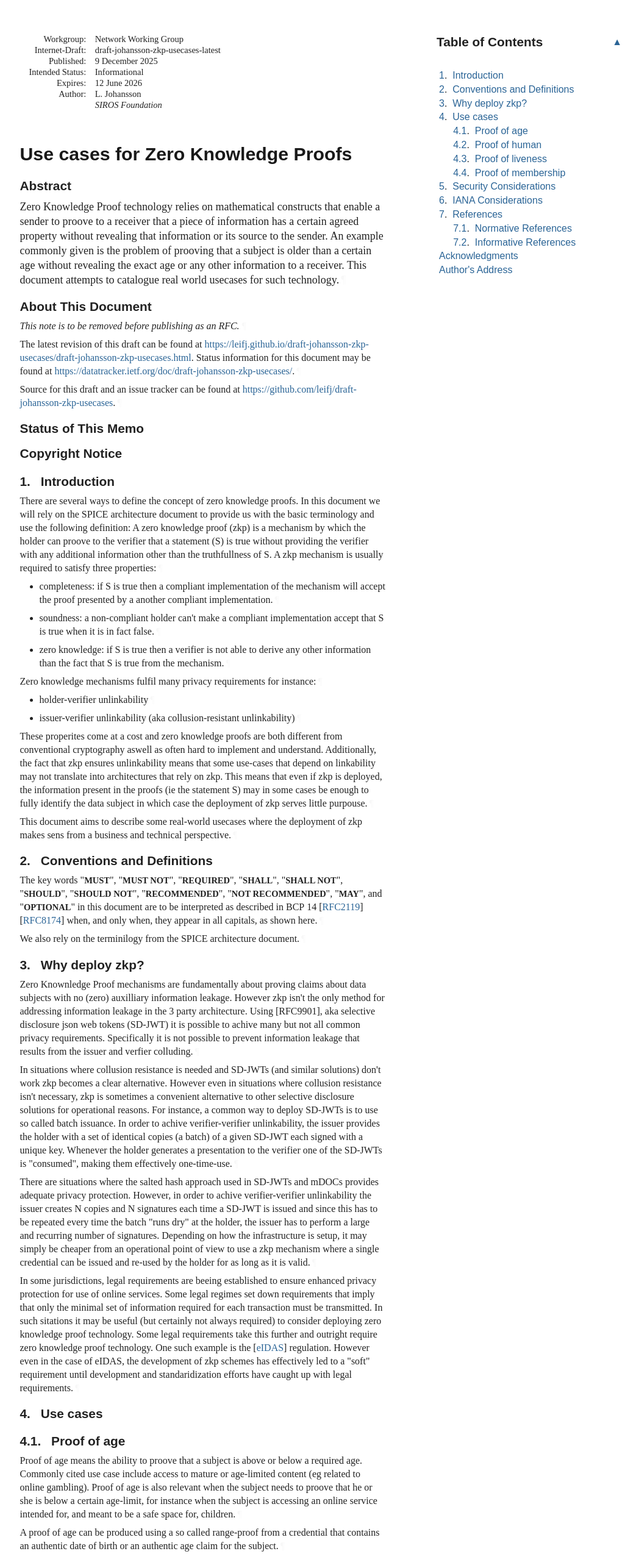
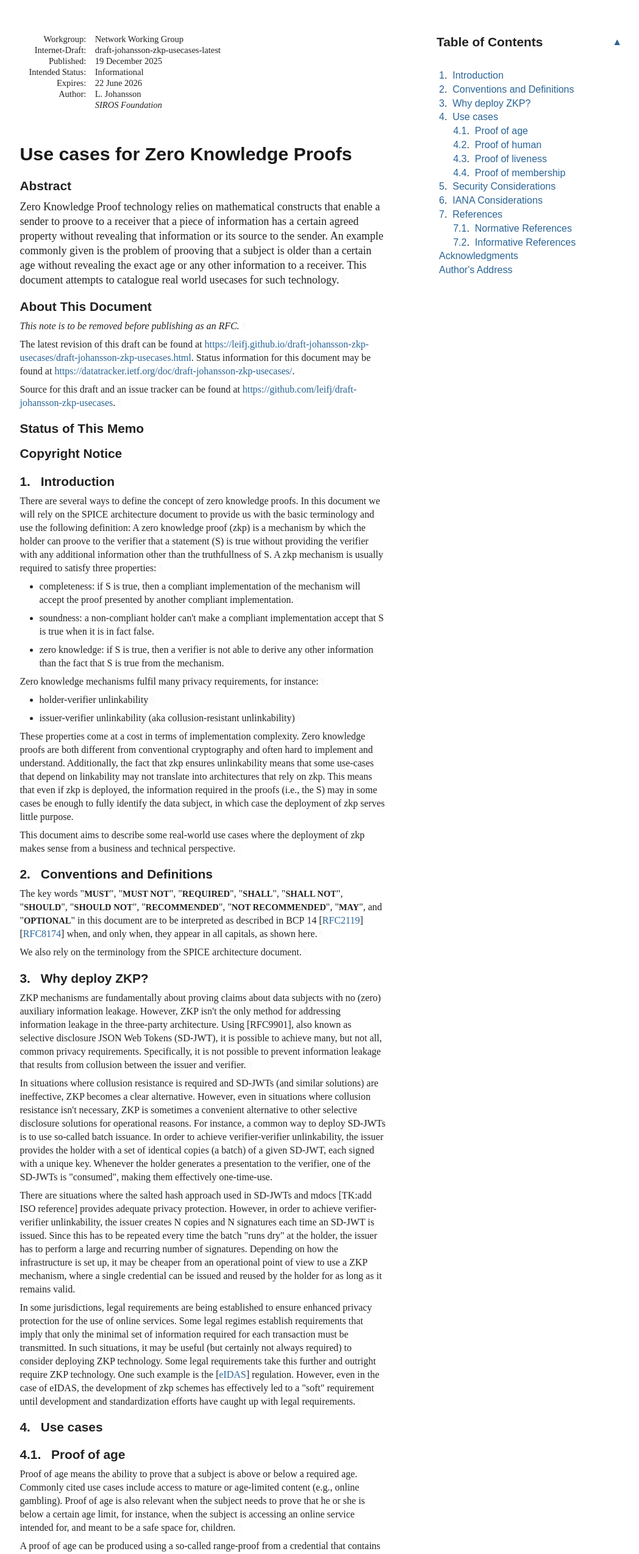
Before and after one commit to leifj/draft-johansson-zkp-usecases, a plain HTML site: page draft-johansson-zkp-usecases.html in a window 1280 px wide. Shown: the part 20-2569 px from the top of the page at 61% size, without its empty margins (92-1140 px from the left). Drawn offline with Linux system fonts and the light colour scheme; a web font is replaced by a local one.

Commit message:
Script updating gh-pages from 22ca96c. [ci skip]

```diff
--- a/draft-johansson-zkp-usecases.html
+++ b/draft-johansson-zkp-usecases.html
@@ -20,10 +20,10 @@
     google-i18n-address 3.1.1
     intervaltree 3.1.0
     Jinja2 3.1.6
-    lxml 5.3.1
-    platformdirs 4.5.0
+    lxml 6.0.2
+    platformdirs 4.5.1
     pycountry 24.6.1
-    PyYAML 6.0.2
+    PyYAML 6.0.3
     requests 2.32.5
     wcwidth 0.2.14
 -->
@@ -1048,7 +1048,7 @@ svg :is([fill="white"], [fill^="#fff"]) {
 </tr></thead>
 <tfoot><tr>
 <td class="left">Johansson</td>
-<td class="center">Expires 12 June 2026</td>
+<td class="center">Expires 22 June 2026</td>
 <td class="right">[Page]</td>
 </tr></tfoot>
 </table>
@@ -1061,12 +1061,12 @@ svg :is([fill="white"], [fill^="#fff"]) {
 <dd class="internet-draft">draft-johansson-zkp-usecases-latest</dd>
 <dt class="label-published">Published:</dt>
 <dd class="published">
-<time datetime="2025-12-09" class="published">9 December 2025</time>
+<time datetime="2025-12-19" class="published">19 December 2025</time>
     </dd>
 <dt class="label-intended-status">Intended Status:</dt>
 <dd class="intended-status">Informational</dd>
 <dt class="label-expires">Expires:</dt>
-<dd class="expires"><time datetime="2026-06-12">12 June 2026</time></dd>
+<dd class="expires"><time datetime="2026-06-22">22 June 2026</time></dd>
 <dt class="label-authors">Author:</dt>
 <dd class="authors">
 <div class="author">
@@ -1111,7 +1111,7 @@ svg :is([fill="white"], [fill^="#fff"]) {
         time. It is inappropriate to use Internet-Drafts as reference
         material or to cite them other than as "work in progress."<a href="#section-boilerplate.1-3" class="pilcrow">¶</a></p>
 <p id="section-boilerplate.1-4">
-        This Internet-Draft will expire on 12 June 2026.<a href="#section-boilerplate.1-4" class="pilcrow">¶</a></p>
+        This Internet-Draft will expire on 22 June 2026.<a href="#section-boilerplate.1-4" class="pilcrow">¶</a></p>
 </section>
 </div>
 <div id="copyright">
@@ -1147,7 +1147,7 @@ svg :is([fill="white"], [fill^="#fff"]) {
             <p id="section-toc.1-1.2.1" class="keepWithNext"><a href="#section-2" class="auto internal xref">2</a>.  <a href="#name-conventions-and-definitions" class="internal xref">Conventions and Definitions</a></p>
 </li>
           <li class="compact toc ulBare ulEmpty" id="section-toc.1-1.3">
-            <p id="section-toc.1-1.3.1" class="keepWithNext"><a href="#section-3" class="auto internal xref">3</a>.  <a href="#name-why-deploy-zkp" class="internal xref">Why deploy zkp?</a></p>
+            <p id="section-toc.1-1.3.1" class="keepWithNext"><a href="#section-3" class="auto internal xref">3</a>.  <a href="#name-why-deploy-zkp" class="internal xref">Why deploy ZKP?</a></p>
 </li>
           <li class="compact toc ulBare ulEmpty" id="section-toc.1-1.4">
             <p id="section-toc.1-1.4.1"><a href="#section-4" class="auto internal xref">4</a>.  <a href="#name-use-cases" class="internal xref">Use cases</a></p>
@@ -1201,16 +1201,16 @@ svg :is([fill="white"], [fill^="#fff"]) {
 <p id="section-1-1">There are several ways to define the concept of zero knowledge proofs. In this document we will rely on the SPICE architecture document to provide us with the basic terminology and use the following definition: A zero knowledge proof (zkp) is a mechanism by which the holder can proove to the verifier that a statement (S) is true without providing the verifier with any additional information other than the truthfullness of S. A zkp mechanism is usually required to satisfy three properties:<a href="#section-1-1" class="pilcrow">¶</a></p>
 <ul class="normal">
 <li class="normal" id="section-1-2.1">
-          <p id="section-1-2.1.1">completeness: if S is true then a compliant implementation of the mechanism will accept the proof presented by a another compliant implementation.<a href="#section-1-2.1.1" class="pilcrow">¶</a></p>
+          <p id="section-1-2.1.1">completeness: if S is true, then a compliant implementation of the mechanism will accept the proof presented by another compliant implementation.<a href="#section-1-2.1.1" class="pilcrow">¶</a></p>
 </li>
         <li class="normal" id="section-1-2.2">
           <p id="section-1-2.2.1">soundness: a non-compliant holder can't make a compliant implementation accept that S is true when it is in fact false.<a href="#section-1-2.2.1" class="pilcrow">¶</a></p>
 </li>
         <li class="normal" id="section-1-2.3">
-          <p id="section-1-2.3.1">zero knowledge: if S is true then a verifier is not able to derive any other information than the fact that S is true from the mechanism.<a href="#section-1-2.3.1" class="pilcrow">¶</a></p>
+          <p id="section-1-2.3.1">zero knowledge: if S is true, then a verifier is not able to derive any other information than the fact that S is true from the mechanism.<a href="#section-1-2.3.1" class="pilcrow">¶</a></p>
 </li>
       </ul>
-<p id="section-1-3">Zero knowledge mechanisms fulfil many privacy requirements for instance:<a href="#section-1-3" class="pilcrow">¶</a></p>
+<p id="section-1-3">Zero knowledge mechanisms fulfil many privacy requirements, for instance:<a href="#section-1-3" class="pilcrow">¶</a></p>
 <ul class="normal">
 <li class="normal" id="section-1-4.1">
           <p id="section-1-4.1.1">holder-verifier unlinkability<a href="#section-1-4.1.1" class="pilcrow">¶</a></p>
@@ -1219,8 +1219,8 @@ svg :is([fill="white"], [fill^="#fff"]) {
           <p id="section-1-4.2.1">issuer-verifier unlinkability (aka collusion-resistant unlinkability)<a href="#section-1-4.2.1" class="pilcrow">¶</a></p>
 </li>
       </ul>
-<p id="section-1-5">These properites come at a cost and zero knowledge proofs are both different from conventional cryptography aswell as often hard to implement and understand. Additionally, the fact that zkp ensures unlinkability means that some use-cases that depend on linkability may not translate into architectures that rely on zkp. This means that even if zkp is deployed, the information present in the proofs (ie the statement S) may in some cases be enough to fully identify the data subject in which case the deployment of zkp serves little purpouse.<a href="#section-1-5" class="pilcrow">¶</a></p>
-<p id="section-1-6">This document aims to describe some real-world usecases where the deployment of zkp makes sens from a business and technical perspective.<a href="#section-1-6" class="pilcrow">¶</a></p>
+<p id="section-1-5">These properties come at a cost in terms of implementation complexity. Zero knowledge proofs are both different from conventional cryptography and often hard to implement and understand. Additionally, the fact that zkp ensures unlinkability means that some use-cases that depend on linkability may not translate into architectures that rely on zkp. This means that even if zkp is deployed, the information required in the proofs (i.e., the S) may in some cases be enough to fully identify the data subject, in which case the deployment of zkp serves little purpose.<a href="#section-1-5" class="pilcrow">¶</a></p>
+<p id="section-1-6">This document aims to describe some real-world use cases where the deployment of zkp makes sense from a business and technical perspective.<a href="#section-1-6" class="pilcrow">¶</a></p>
 </section>
 </div>
 <div id="conventions-and-definitions">
@@ -1232,18 +1232,18 @@ svg :is([fill="white"], [fill^="#fff"]) {
 "<span class="bcp14">MAY</span>", and "<span class="bcp14">OPTIONAL</span>" in this document are to be interpreted as
 described in BCP 14 <span>[<a href="#RFC2119" class="cite xref">RFC2119</a>]</span> <span>[<a href="#RFC8174" class="cite xref">RFC8174</a>]</span> when, and only when, they
 appear in all capitals, as shown here.<a href="#section-2-1" class="pilcrow">¶</a></p>
-<p id="section-2-2">We also rely on the terminilogy from the SPICE architecture document.<a href="#section-2-2" class="pilcrow">¶</a></p>
+<p id="section-2-2">We also rely on the terminology from the SPICE architecture document.<a href="#section-2-2" class="pilcrow">¶</a></p>
 </section>
 </div>
 <div id="why-deploy-zkp">
 <section id="section-3">
       <h2 id="name-why-deploy-zkp">
-<a href="#section-3" class="section-number selfRef">3. </a><a href="#name-why-deploy-zkp" class="section-name selfRef">Why deploy zkp?</a>
+<a href="#section-3" class="section-number selfRef">3. </a><a href="#name-why-deploy-zkp" class="section-name selfRef">Why deploy ZKP?</a>
       </h2>
-<p id="section-3-1">Zero Knownledge Proof mechanisms are fundamentally about proving claims about data subjects with no (zero) auxilliary information leakage. However zkp isn't the only method for addressing information leakage in the 3 party architecture. Using [RFC9901], aka selective disclosure json web tokens (SD-JWT) it is possible to achive many but not all common privacy requirements. Specifically it is not possible to prevent information leakage that results from the issuer and verfier colluding.<a href="#section-3-1" class="pilcrow">¶</a></p>
-<p id="section-3-2">In situations where collusion resistance is needed and SD-JWTs (and similar solutions) don't work zkp becomes a clear alternative. However even in situations where collusion resistance isn't necessary, zkp is sometimes a convenient alternative to other selective disclosure solutions for operational reasons. For instance, a common way to deploy SD-JWTs is to use so called batch issuance. In order to achive verifier-verifier unlinkability, the issuer provides the holder with a set of identical copies (a batch) of a given SD-JWT each signed with a unique key. Whenever the holder generates a presentation to the verifier one of the SD-JWTs is "consumed", making them effectively one-time-use.<a href="#section-3-2" class="pilcrow">¶</a></p>
-<p id="section-3-3">There are situations where the salted hash approach used in SD-JWTs and mDOCs provides adequate privacy protection. However, in order to achive verifier-verifier unlinkability the issuer creates N copies and N signatures each time a SD-JWT is issued and since this has to be repeated every time the batch "runs dry" at the holder, the issuer has to perform a large and recurring number of signatures. Depending on how the infrastructure is setup, it may simply be cheaper from an operational point of view to use a zkp mechanism where a single credential can be issued and re-used by the holder for as long as it is valid.<a href="#section-3-3" class="pilcrow">¶</a></p>
-<p id="section-3-4">In some jurisdictions, legal requirements are beeing established to ensure enhanced privacy protection for use of online services. Some legal regimes set down requirements that imply that only the minimal set of information required for each transaction must be transmitted. In such sitations it may be useful (but certainly not always required) to consider deploying zero knowledge proof technology. Some legal requirements take this further and outright require zero knowledge proof technology. One such example is the <span>[<a href="#eIDAS" class="cite xref">eIDAS</a>]</span> regulation. However even in the case of eIDAS, the development of zkp schemes has effectively led to a "soft" requirement until development and standaridization efforts have caught up with legal requirements.<a href="#section-3-4" class="pilcrow">¶</a></p>
+<p id="section-3-1">ZKP mechanisms are fundamentally about proving claims about data subjects with no (zero) auxiliary information leakage. However, ZKP isn't the only method for addressing information leakage in the three-party architecture. Using [RFC9901], also known as selective disclosure JSON Web Tokens (SD-JWT), it is possible to achieve many, but not all, common privacy requirements. Specifically, it is not possible to prevent information leakage that results from collusion between the issuer and verifier.<a href="#section-3-1" class="pilcrow">¶</a></p>
+<p id="section-3-2">In situations where collusion resistance is required and SD-JWTs (and similar solutions) are ineffective, ZKP becomes a clear alternative. However, even in situations where collusion resistance isn't necessary, ZKP is sometimes a convenient alternative to other selective disclosure solutions for operational reasons. For instance, a common way to deploy SD-JWTs is to use so-called batch issuance. In order to achieve verifier-verifier unlinkability, the issuer provides the holder with a set of identical copies (a batch) of a given SD-JWT, each signed with a unique key. Whenever the holder generates a presentation to the verifier, one of the SD-JWTs is "consumed", making them effectively one-time-use.<a href="#section-3-2" class="pilcrow">¶</a></p>
+<p id="section-3-3">There are situations where the salted hash approach used in SD-JWTs and mdocs [TK:add ISO reference] provides adequate privacy protection. However, in order to achieve verifier-verifier unlinkability, the issuer creates N copies and N signatures each time an SD-JWT is issued. Since this has to be repeated every time the batch "runs dry" at the holder, the issuer has to perform a large and recurring number of signatures. Depending on how the infrastructure is set up, it may be cheaper from an operational point of view to use a ZKP mechanism, where a single credential can be issued and reused by the holder for as long as it remains valid.<a href="#section-3-3" class="pilcrow">¶</a></p>
+<p id="section-3-4">In some jurisdictions, legal requirements are being established to ensure enhanced privacy protection for the use of online services. Some legal regimes establish requirements that imply that only the minimal set of information required for each transaction must be transmitted. In such situations, it may be useful (but certainly not always required) to consider deploying ZKP technology. Some legal requirements take this further and outright require ZKP technology. One such example is the <span>[<a href="#eIDAS" class="cite xref">eIDAS</a>]</span> regulation. However, even in the case of eIDAS, the development of zkp schemes has effectively led to a "soft" requirement until development and standardization efforts have caught up with legal requirements.<a href="#section-3-4" class="pilcrow">¶</a></p>
 </section>
 </div>
 <div id="use-cases">
@@ -1256,8 +1256,8 @@ appear in all capitals, as shown here.<a href="#section-2-1" class="pilcrow">¶<
         <h3 id="name-proof-of-age">
 <a href="#section-4.1" class="section-number selfRef">4.1. </a><a href="#name-proof-of-age" class="section-name selfRef">Proof of age</a>
         </h3>
-<p id="section-4.1-1">Proof of age means the ability to proove that a subject is above or below a required age. Commonly cited use case include access to mature or age-limited content (eg related to online gambling). Proof of age is also relevant when the subject needs to proove that he or she is below a certain age-limit, for instance when the subject is accessing an online service intended for, and meant to be a safe space for, children.<a href="#section-4.1-1" class="pilcrow">¶</a></p>
-<p id="section-4.1-2">A proof of age can be produced using a so called range-proof from a credential that contains an authentic date of birth or an authentic age claim for the subject.<a href="#section-4.1-2" class="pilcrow">¶</a></p>
+<p id="section-4.1-1">Proof of age means the ability to prove that a subject is above or below a required age. Commonly cited use cases include access to mature or age-limited content (e.g., online gambling). Proof of age is also relevant when the subject needs to prove that he or she is below a certain age limit, for instance, when the subject is accessing an online service intended for, and meant to be a safe space for, children.<a href="#section-4.1-1" class="pilcrow">¶</a></p>
+<p id="section-4.1-2">A proof of age can be produced using a so-called range-proof from a credential that contains an authentic date of birth or an authentic age claim for the subject.<a href="#section-4.1-2" class="pilcrow">¶</a></p>
 </section>
 </div>
 <div id="proof-of-human">
@@ -1265,8 +1265,8 @@ appear in all capitals, as shown here.<a href="#section-2-1" class="pilcrow">¶<
         <h3 id="name-proof-of-human">
 <a href="#section-4.2" class="section-number selfRef">4.2. </a><a href="#name-proof-of-human" class="section-name selfRef">Proof of human</a>
         </h3>
-<p id="section-4.2-1">Proof of human means the ability to proove that a subject is human. This could be achived by producing a zkp proof from a credential only given to humans. It is often presumed that a passport or similar travel document, or the Personal Identity Document (PID) credentials envisioned by the eIDAS regulation will only be provided to humans but it is by no means certain that all countries and organizations that issue recognized ICAO travel documents would only issue them to persons (humans). ICAO guidelines make no explicit requirement that only humans are allowed to obtain a passport or an emergency travel document but the term "person" indicates that this is the intent.<a href="#section-4.2-1" class="pilcrow">¶</a></p>
-<p id="section-4.2-2">The reason proof of human may be interesting follows from the increased use of semi-autonomous agents that sometimes acts independently from, or on loosely formulated instructions (prompts) from a human. It may be useful to distinguish actions taken by a human from actions taken by an agent as the result of a prompt and also from actions taken independently from any human interaction. Such actions are sometimes, but not always recorded together with identifiable information and the use of zkp allows the trust in the "human:ness" to be seperated from any trust in the agent holding the authorzation for the act itself.<a href="#section-4.2-2" class="pilcrow">¶</a></p>
+<p id="section-4.2-1">Proof of human means the ability to prove that a subject is human. This could be achieved by producing a ZKP proof from a credential that is only given to humans. It is often presumed that a passport or similar travel document, or the Personal Identity Document (PID) credentials envisioned by the eIDAS regulation, will only be provided to humans, but it is by no means certain that all countries and organizations that issue recognized ICAO travel documents would only issue them to persons (humans). ICAO guidelines do not explicitly require that only humans are allowed to obtain a passport or an emergency travel document, but the term "person" suggests that this is the intended meaning [tk: reference to ICAO guidelines].<a href="#section-4.2-1" class="pilcrow">¶</a></p>
+<p id="section-4.2-2">The reason proof of human may be interesting follows from the increased use of semi-autonomous agents that sometimes act independently or on loosely formulated instructions (prompts) from a human. It may be useful to distinguish between actions taken by a human and those taken by an agent as a result of a prompt, as well as those taken independently of any human interaction. Such actions are sometimes, but not always, recorded together with identifiable information, and the use of zkp allows the trust in the "human-ness" to be separated from any trust in the agent holding the authorization for the act itself.<a href="#section-4.2-2" class="pilcrow">¶</a></p>
 </section>
 </div>
 <div id="proof-of-liveness">
@@ -1274,8 +1274,8 @@ appear in all capitals, as shown here.<a href="#section-2-1" class="pilcrow">¶<
         <h3 id="name-proof-of-liveness">
 <a href="#section-4.3" class="section-number selfRef">4.3. </a><a href="#name-proof-of-liveness" class="section-name selfRef">Proof of liveness</a>
         </h3>
-<p id="section-4.3-1">In the 3 party model a credential is issued to a digital "wallet" under the control of the subject. Cryptographic controls - aka holder binding - is used to ensure that a given credential is issued to one specific wallet. Cryptographic binding cannot however ensure that the subject is the only one able to control the wallet and it is sometimes necessary to know that a particular subject is in direct control of the wallet device. This is sometimes called liveness checks and is commonly used when issuing credentials based on travel documents, drivers licenses and other documents that carry some form of biometric data that can be matched with a subject. Liveness checks are carried out in order to ensure (to some degree) that the subject is physically present instead of (say) having their actions emulated by software.<a href="#section-4.3-1" class="pilcrow">¶</a></p>
-<p id="section-4.3-2">A liveness credential is a representation of a recent liveness check and the use of zkp enables a verifier to have confidence in that a trusted liveness verification has been done without providing any additional information. It would be possible to combine the liveness check with an identity verification in the holder to be able to proove that the same individual holding an particular form of identity document (say a PID) was recently present and in control of the holder device.<a href="#section-4.3-2" class="pilcrow">¶</a></p>
+<p id="section-4.3-1">In the three-party model, a credential is issued to a digital "wallet" under the control of the subject. Cryptographic controls, also known as holder binding, are used to ensure that a given credential is issued to a specific wallet. Cryptographic binding, however, cannot ensure that the subject is the only one able to control the wallet; it is sometimes necessary to verify that a particular subject is in direct control of the wallet device. This is sometimes referred to as liveness checks and is commonly used when issuing credentials based on travel documents, driver's licenses, and other documents that contain biometric data that can be matched with a subject. Liveness checks are carried out in order to ensure (to some degree) that the subject is physically present instead of (say) having their actions emulated by software.<a href="#section-4.3-1" class="pilcrow">¶</a></p>
+<p id="section-4.3-2">A liveness credential is a representation of a recent liveness check, and the use of ZKP enables a verifier to have confidence that a trusted liveness verification has been done without providing any additional information. It would be possible to combine the liveness check with an identity verification in the holder to prove that the same individual holding a particular form of identity document (such as a PID) was recently present and in control of the holder's device.<a href="#section-4.3-2" class="pilcrow">¶</a></p>
 </section>
 </div>
 <div id="proof-of-membership">
@@ -1283,7 +1283,7 @@ appear in all capitals, as shown here.<a href="#section-2-1" class="pilcrow">¶<
         <h3 id="name-proof-of-membership">
 <a href="#section-4.4" class="section-number selfRef">4.4. </a><a href="#name-proof-of-membership" class="section-name selfRef">Proof of membership</a>
         </h3>
-<p id="section-4.4-1">Many relationships can be represented as membership in a group; a subject is a student if they are a member of the group of students (at a particular institution), a subject is Danish if they are member of the group of Danish citizens etc. The tautology aside, proof of membership is a very common requirement for things like discount systems, elligibility for certain business transactions etc. Examples include discounts to senior citizens, proof of a valid drivers license before renting a trailer etc. Many of these cases do not require any proof of identity other than the proof of membership and whatever the economic transaction requires.<a href="#section-4.4-1" class="pilcrow">¶</a></p>
+<p id="section-4.4-1">Many relationships can be represented as membership in a group; a subject is a student if they are a member of the group of students (at a particular institution), a subject is Danish if they are a member of the group of Danish citizens, etc. The tautology aside, proof of membership is a common requirement for various purposes, such as discount systems and eligibility for specific business transactions. Examples include discounts for senior citizens and proof of a valid driver's license before renting a trailer, among others. Many of these cases do not require proof of identity beyond the proof of membership and any additional documentation required for the economic transaction.<a href="#section-4.4-1" class="pilcrow">¶</a></p>
 </section>
 </div>
 </section>
```
Also changed, not shown: draft-johansson-zkp-usecases.txt.
